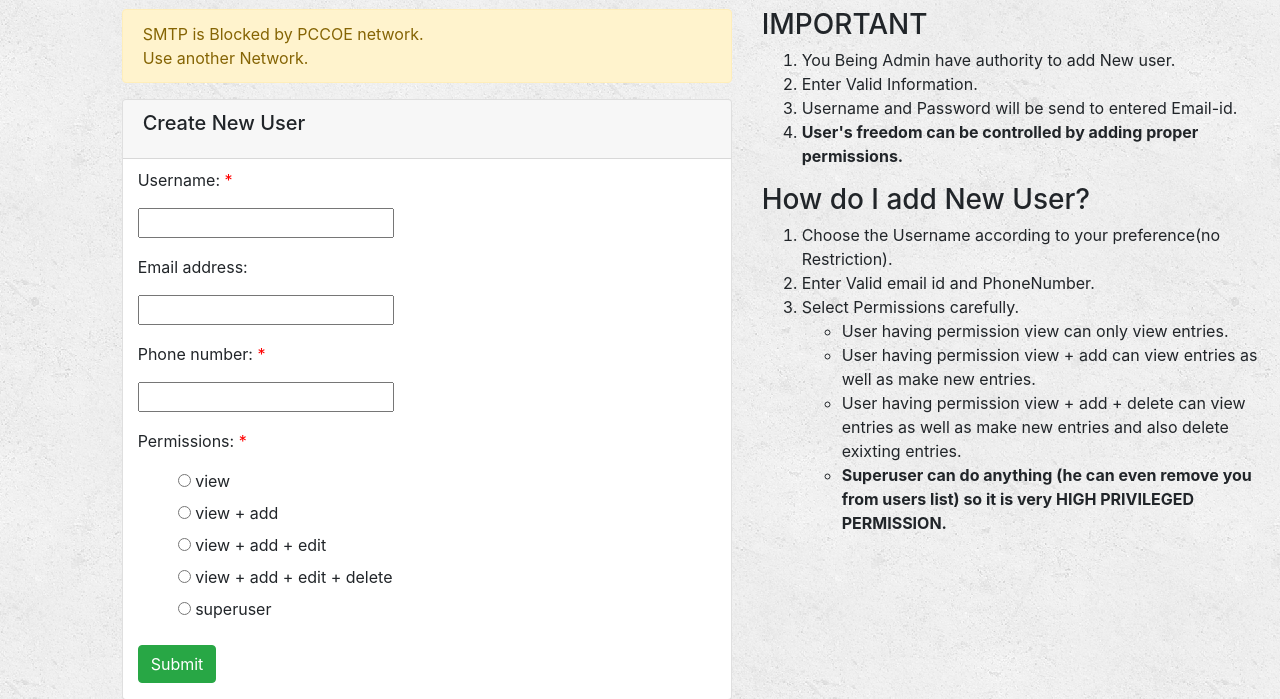
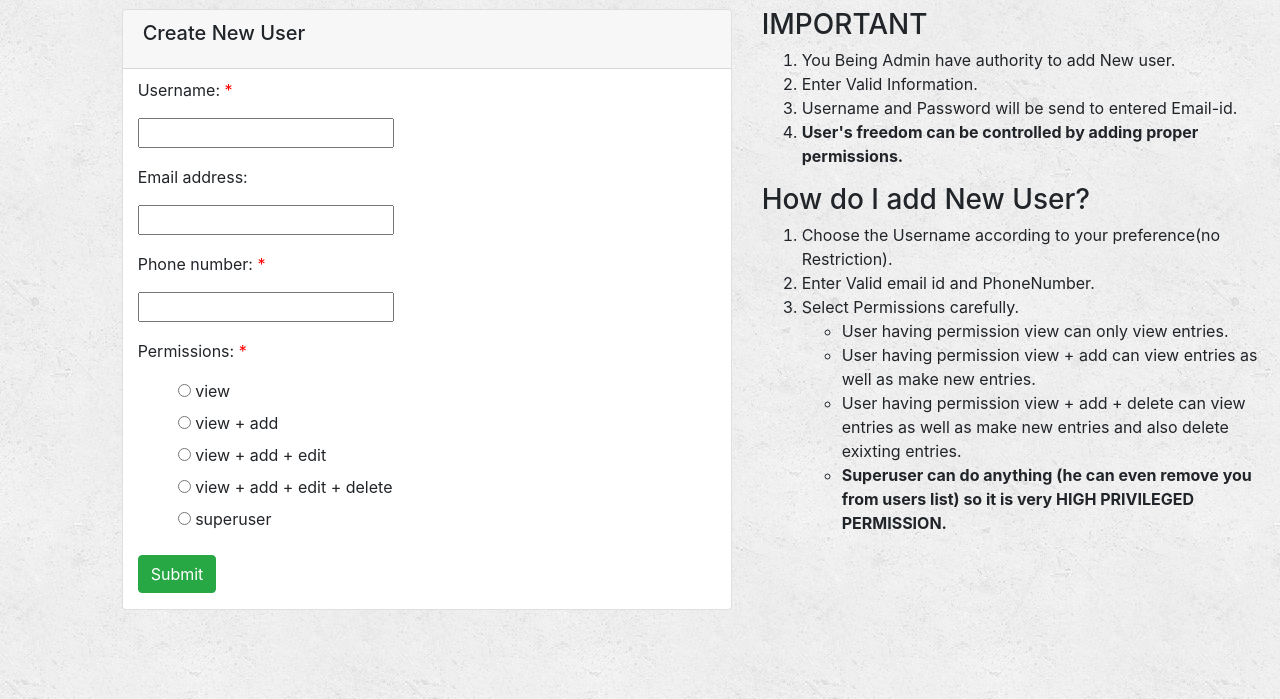
Before and after one commit to rushikeshsp25/KRATOS, a Django app: page /create_new_user/ in a window 1280 px wide. Shown: the part 56-755 px from the top of the page. Run offline with Django 3.2, Linux system fonts and the light colour scheme; a user stored in the database is signed in; data comes from the database, SQL or seed files in the repository; both versions use the stored data as it was after the commit; some libraries are stand-ins or nearby versions.

Commit message:
some changes are made in url pattern bz for system it was not working

```diff
--- a/Expenditure/templates/Expenditure/create_new_user.html
+++ b/Expenditure/templates/Expenditure/create_new_user.html
@@ -13,11 +13,6 @@
 	<div class="col-sm-1">
 	</div>
 	<div class="col-sm-6">
-
-        <div class="alert alert-warning" role="alert">
-  SMTP is Blocked by PCCOE network. <br>
-            Use another Network.
-</div>
           <div class="card">
 				<div class="card-header p-b-0">
 					<h5 class="card-title">
--- a/Expenditure/urls.py
+++ b/Expenditure/urls.py
@@ -20,7 +20,7 @@ urlpatterns = [
      url(r'^add_category/$', views.add_category,name='add_category'),
      url(r'^change_ongoing_event/$', views.change_ongoing_event,name='change_ongoing_event'),
      url(r'^export/csv/(?P<type>[a-z]+)/$', views.export_csv, name='export_csv'),
-     url(r'^report_result/(?P<type>[a-z]+)/(?P<subtype>[A-Za-z0-9]+)/$', views.report_result,name='report_result'),
+     url(r'^report_result/(?P<type>[a-z]+)/(?P<subtype>[A-Za-z0-9 \t]+)/$', views.report_result,name='report_result'),
      url(r'^edit_credit/(?P<id>[0-9]+)', views.edit_credit,name='edit_credit'),
      url(r'^delete_credit/(?P<oid>[0-9]+)/', views.delete_credit,name='delete_credit'),
      url(r'^edit_debit/(?P<id>[0-9]+)', views.edit_debit,name='edit_debit'),
```
Also changed, not shown: db.sqlite3.
